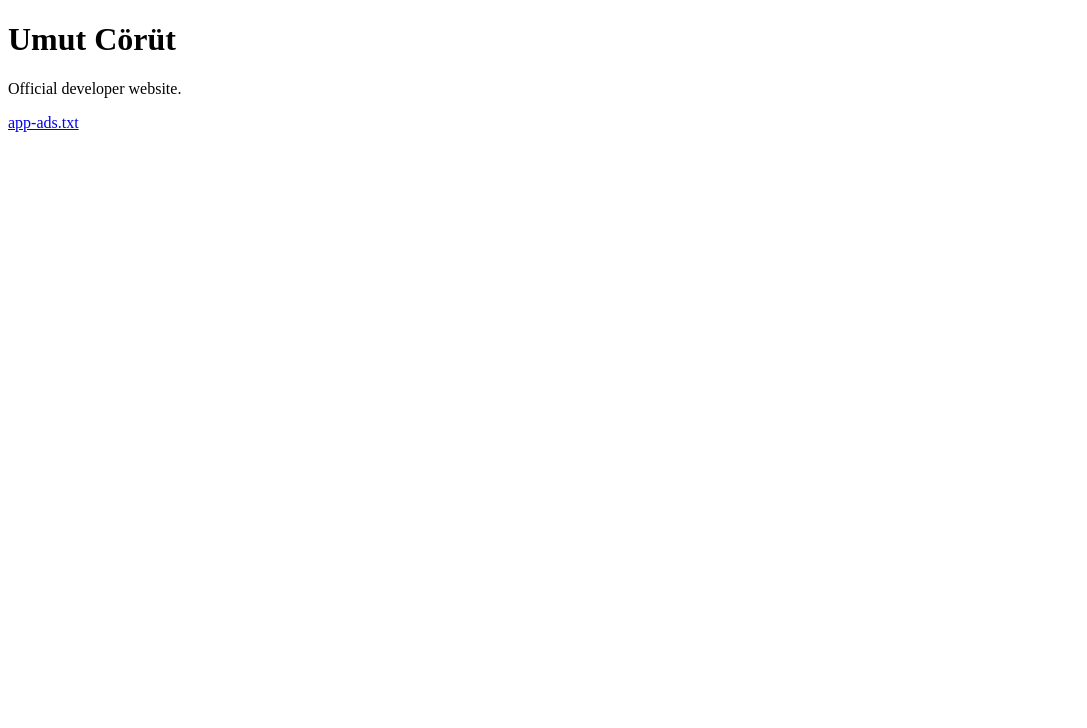
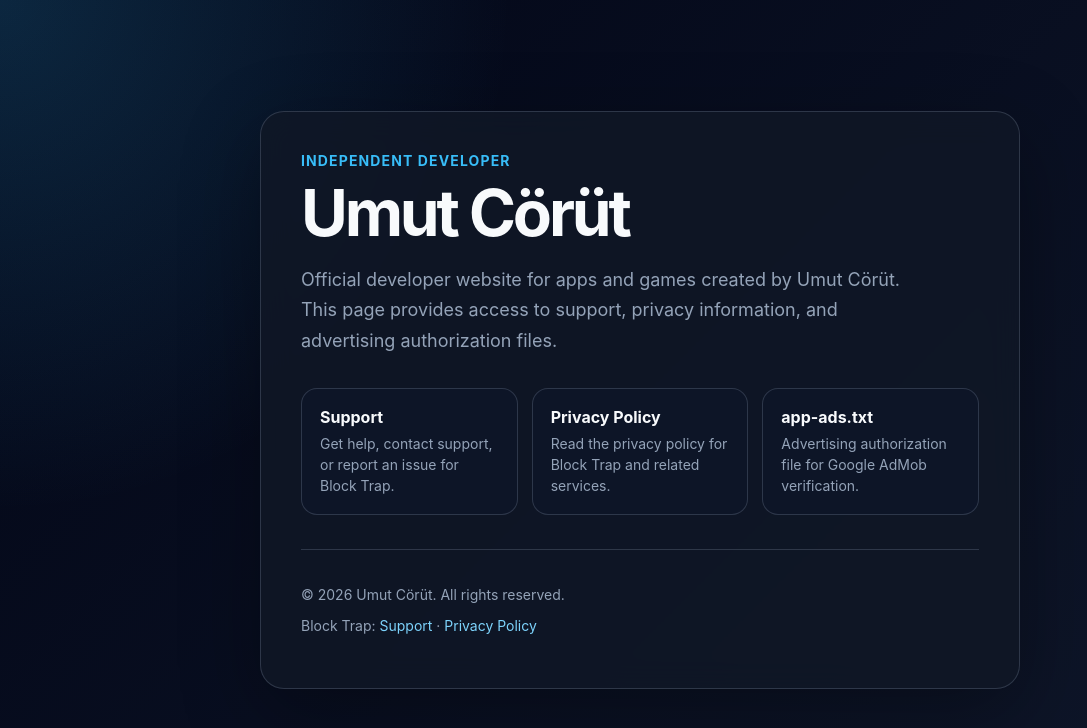
Before and after one commit to umutcrt/umutcrt.github.io, a plain HTML site: page index.html in a window 1280 px wide. Shown: the whole page, without its empty margins (0-1087 px from the left). Drawn offline with Linux system fonts and the light colour scheme.

Commit message:
Update index.html

```diff
--- a/index.html
+++ b/index.html
@@ -2,12 +2,185 @@
 <html lang="en">
 <head>
   <meta charset="utf-8">
-  <title>Umut Cörüt</title>
   <meta name="viewport" content="width=device-width, initial-scale=1">
+  <title>Umut Cörüt | Developer</title>
+  <meta name="description" content="Official developer website for apps and games created by Umut Cörüt.">
+
+  <style>
+    :root {
+      color-scheme: light dark;
+      --bg: #0f172a;
+      --card: #111827;
+      --text: #f8fafc;
+      --muted: #94a3b8;
+      --border: rgba(148, 163, 184, 0.24);
+      --accent: #38bdf8;
+      --accent-hover: #7dd3fc;
+    }
+
+    * {
+      box-sizing: border-box;
+    }
+
+    body {
+      margin: 0;
+      min-height: 100vh;
+      font-family: -apple-system, BlinkMacSystemFont, "Segoe UI", Roboto, Helvetica, Arial, sans-serif;
+      background:
+        radial-gradient(circle at top left, rgba(56, 189, 248, 0.18), transparent 32rem),
+        linear-gradient(135deg, #020617 0%, var(--bg) 100%);
+      color: var(--text);
+      display: flex;
+      align-items: center;
+      justify-content: center;
+      padding: 32px;
+    }
+
+    main {
+      width: 100%;
+      max-width: 760px;
+      background: rgba(17, 24, 39, 0.82);
+      border: 1px solid var(--border);
+      border-radius: 24px;
+      padding: 40px;
+      box-shadow: 0 24px 80px rgba(0, 0, 0, 0.32);
+      backdrop-filter: blur(16px);
+    }
+
+    .eyebrow {
+      margin: 0 0 12px;
+      color: var(--accent);
+      font-size: 14px;
+      font-weight: 700;
+      letter-spacing: 0.08em;
+      text-transform: uppercase;
+    }
+
+    h1 {
+      margin: 0;
+      font-size: clamp(36px, 6vw, 64px);
+      line-height: 1;
+      letter-spacing: -0.05em;
+    }
+
+    .subtitle {
+      margin: 20px 0 0;
+      max-width: 600px;
+      color: var(--muted);
+      font-size: 18px;
+      line-height: 1.7;
+    }
+
+    .links {
+      display: grid;
+      grid-template-columns: repeat(auto-fit, minmax(180px, 1fr));
+      gap: 14px;
+      margin-top: 32px;
+    }
+
+    a.card-link {
+      display: block;
+      padding: 18px;
+      border: 1px solid var(--border);
+      border-radius: 16px;
+      color: var(--text);
+      text-decoration: none;
+      background: rgba(15, 23, 42, 0.72);
+      transition: transform 160ms ease, border-color 160ms ease, background 160ms ease;
+    }
+
+    a.card-link:hover {
+      transform: translateY(-2px);
+      border-color: rgba(56, 189, 248, 0.7);
+      background: rgba(15, 23, 42, 0.96);
+    }
+
+    .card-link strong {
+      display: block;
+      margin-bottom: 6px;
+      font-size: 16px;
+    }
+
+    .card-link span {
+      display: block;
+      color: var(--muted);
+      font-size: 14px;
+      line-height: 1.5;
+    }
+
+    footer {
+      margin-top: 34px;
+      padding-top: 22px;
+      border-top: 1px solid var(--border);
+      color: var(--muted);
+      font-size: 14px;
+    }
+
+    footer a {
+      color: var(--accent-hover);
+      text-decoration: none;
+    }
+
+    footer a:hover {
+      text-decoration: underline;
+    }
+
+    @media (max-width: 520px) {
+      body {
+        padding: 18px;
+        align-items: flex-start;
+      }
+
+      main {
+        padding: 28px;
+        border-radius: 20px;
+      }
+    }
+  </style>
 </head>
 <body>
-  <h1>Umut Cörüt</h1>
-  <p>Official developer website.</p>
-  <p><a href="/app-ads.txt">app-ads.txt</a></p>
+  <main>
+    <p class="eyebrow">Independent Developer</p>
+
+    <h1>Umut Cörüt</h1>
+
+    <p class="subtitle">
+      Official developer website for apps and games created by Umut Cörüt.
+      This page provides access to support, privacy information, and advertising authorization files.
+    </p>
+
+    <section class="links" aria-label="Important links">
+      <a class="card-link" href="https://umutcrt.github.io/block-trap/support.html">
+        <strong>Support</strong>
+        <span>Get help, contact support, or report an issue for Block Trap.</span>
+      </a>
+
+      <a class="card-link" href="https://umutcrt.github.io/block-trap/privacy.html">
+        <strong>Privacy Policy</strong>
+        <span>Read the privacy policy for Block Trap and related services.</span>
+      </a>
+
+      <a class="card-link" href="/app-ads.txt">
+        <strong>app-ads.txt</strong>
+        <span>Advertising authorization file for Google AdMob verification.</span>
+      </a>
+    </section>
+
+    <footer>
+      <p>
+        © <span id="year"></span> Umut Cörüt. All rights reserved.
+      </p>
+      <p>
+        Block Trap:
+        <a href="https://umutcrt.github.io/block-trap/support.html">Support</a>
+        ·
+        <a href="https://umutcrt.github.io/block-trap/privacy.html">Privacy Policy</a>
+      </p>
+    </footer>
+  </main>
+
+  <script>
+    document.getElementById("year").textContent = new Date().getFullYear();
+  </script>
 </body>
 </html>
```
